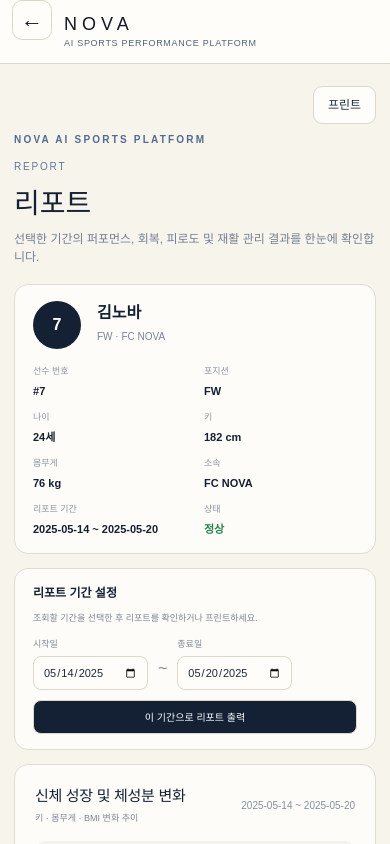
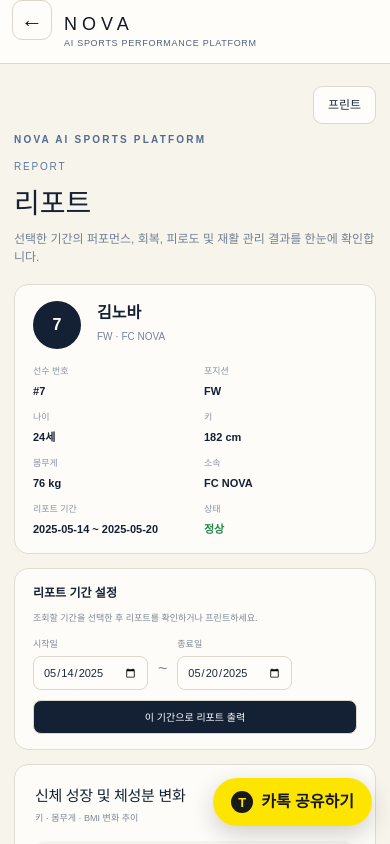
Before and after one commit to byungjoon-park/Nova-Sports-AI-v3, a Next.js app in the folder frontend/: page /mobile/report in a window 390 px wide. Shown: the top 844 px of the page. Built offline with nearby package versions, Linux system fonts and the light colour scheme.

Commit message:
feat: add KakaoTalk sharing to mobile report

```diff
--- a/frontend/app/mobile/report/page.tsx
+++ b/frontend/app/mobile/report/page.tsx
@@ -1,11 +1,111 @@
 "use client";
 
+import { useState } from "react";
 import DesktopPage from "../../report/page";
 
 export default function MobileReportPage() {
+  const [sharing, setSharing] = useState(false);
+
+  const handleKakaoShare = async () => {
+    if (sharing) return;
+
+    setSharing(true);
+    try {
+      const shareUrl = window.location.href;
+      const shareTitle = "NOVA AI SPORTS PLATFORM 리포트";
+      const shareText = "NOVA 모바일 리포트를 확인해 주세요.";
+
+      if (navigator.share) {
+        await navigator.share({
+          title: shareTitle,
+          text: shareText,
+          url: shareUrl,
+        });
+        return;
+      }
+
+      await navigator.clipboard.writeText(shareUrl);
+      window.alert("리포트 링크를 복사했습니다. 카카오톡에 붙여넣어 공유해 주세요.");
+    } catch (error) {
+      if (error instanceof DOMException && error.name === "AbortError") {
+        return;
+      }
+
+      try {
+        await navigator.clipboard.writeText(window.location.href);
+        window.alert("리포트 링크를 복사했습니다. 카카오톡에 붙여넣어 공유해 주세요.");
+      } catch {
+        window.alert("공유할 리포트 링크를 복사하지 못했습니다.");
+      }
+    } finally {
+      setSharing(false);
+    }
+  };
+
   return (
     <>
-      <style>{`.dashboard-link { display: none !important; }`}</style>
+      <style>{`
+        .dashboard-link { display: none !important; }
+
+        .mobile-report-share {
+          position: fixed;
+          right: 18px;
+          bottom: calc(18px + env(safe-area-inset-bottom));
+          z-index: 1000;
+          display: inline-flex;
+          align-items: center;
+          justify-content: center;
+          gap: 8px;
+          min-height: 48px;
+          padding: 0 18px;
+          border: 0;
+          border-radius: 999px;
+          background: #fee500;
+          color: #191919;
+          box-shadow: 0 8px 24px rgba(0, 0, 0, 0.18);
+          font: inherit;
+          font-weight: 800;
+          cursor: pointer;
+        }
+
+        .mobile-report-share:disabled {
+          opacity: 0.65;
+          cursor: wait;
+        }
+
+        .mobile-report-share-icon {
+          display: inline-flex;
+          align-items: center;
+          justify-content: center;
+          width: 22px;
+          height: 22px;
+          border-radius: 50%;
+          background: #191919;
+          color: #fee500;
+          font-size: 13px;
+          line-height: 1;
+        }
+
+        @media print {
+          .mobile-report-share {
+            display: none !important;
+          }
+        }
+      `}</style>
+
+      <button
+        type="button"
+        className="mobile-report-share"
+        onClick={handleKakaoShare}
+        disabled={sharing}
+        aria-label="카카오톡으로 리포트 공유하기"
+      >
+        <span className="mobile-report-share-icon" aria-hidden="true">
+          T
+        </span>
+        {sharing ? "공유 중..." : "카톡 공유하기"}
+      </button>
+
       <DesktopPage />
     </>
   );
```
